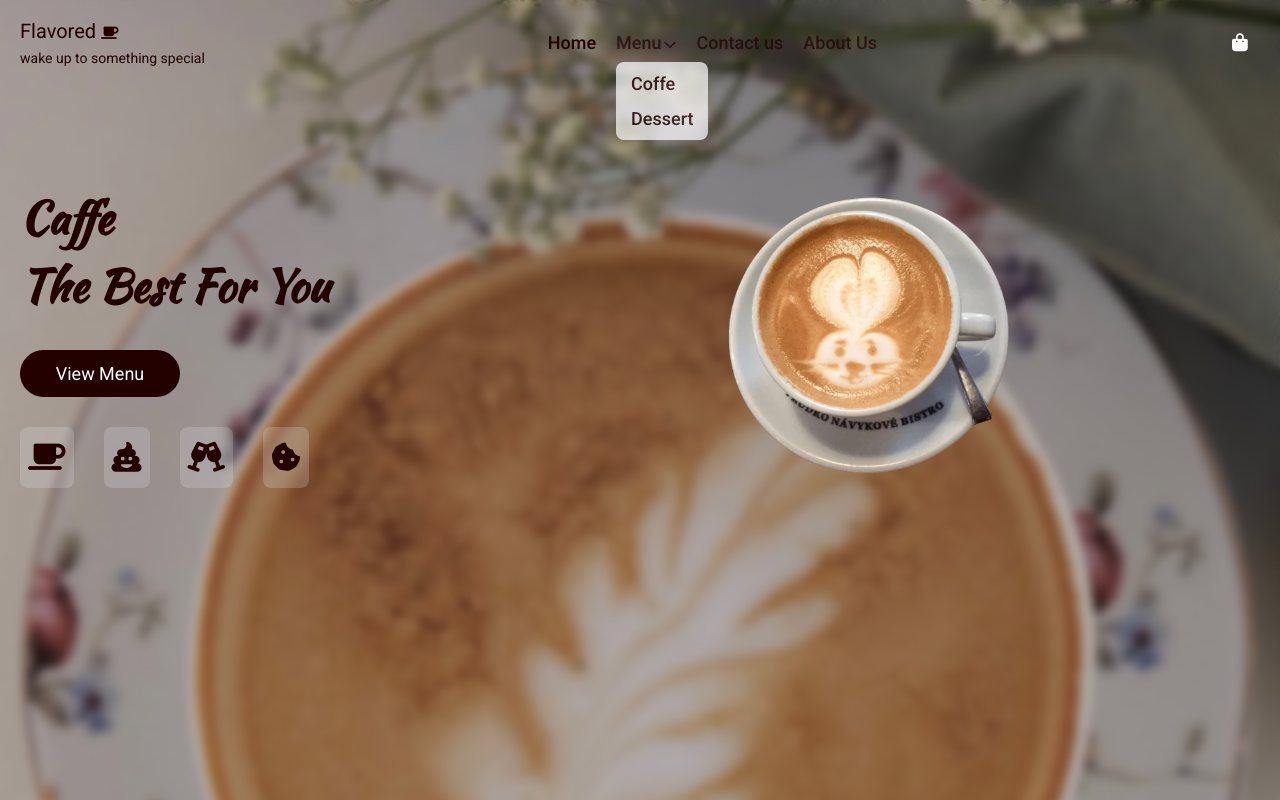
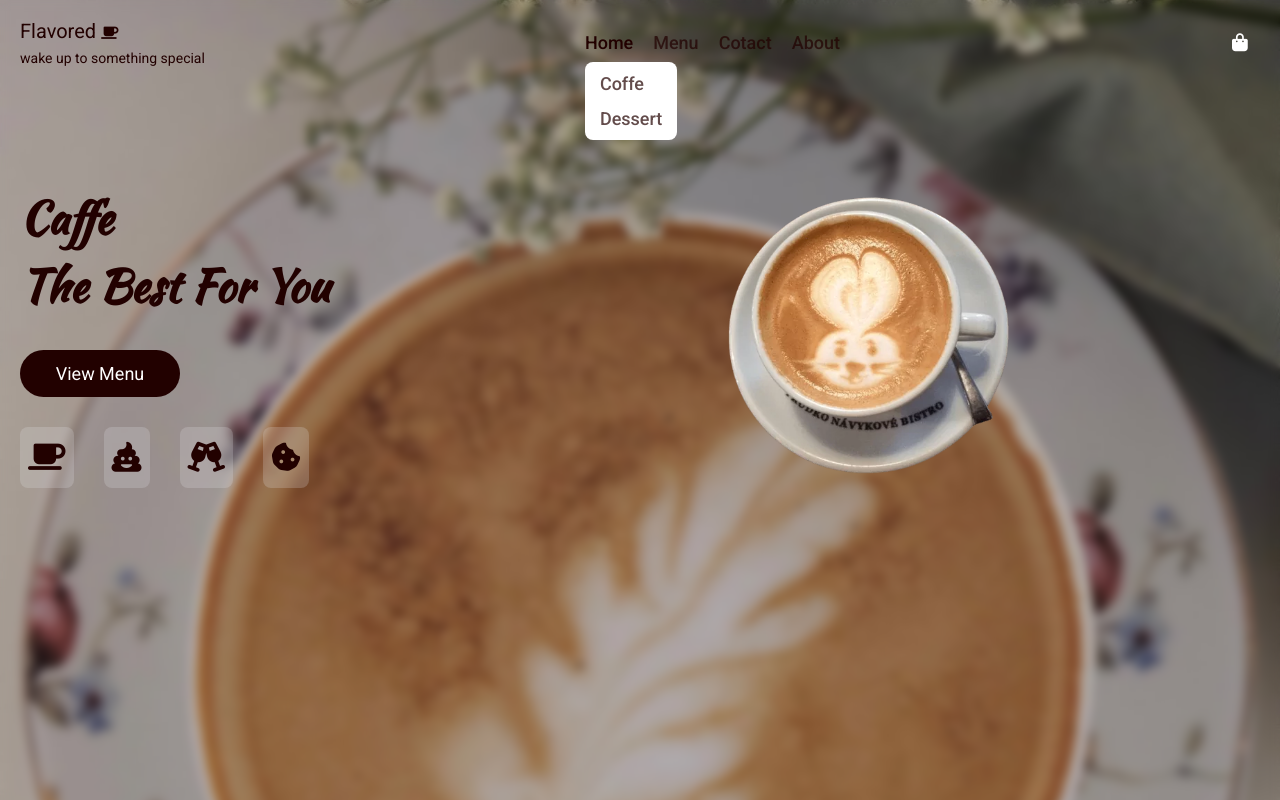
Before and after one commit to HodaNabeil/Caffe_Shop, a React (Create React App) app: page / in a window 1280 px wide. Shown: the top 800 px of the page. Built offline with nearby package versions, Linux system fonts and the light colour scheme; a web font is replaced by a local one.

Commit message:
hidden dessert

```diff
--- a/src/Components/Nav.jsx
+++ b/src/Components/Nav.jsx
@@ -1,67 +1,126 @@
+import { useState } from "react";
+import { Link } from "react-router-dom";
 
-import { useState } from 'react'
-import { Link } from 'react-router-dom';
+import "../style/header.css";
+function Nav() {
+  const [isVisible, setIsVisible] = useState(false);
 
+  const handleMouseEnter = () => {
+    setIsVisible(true);
+  };
 
+  const handleMouseLeave = () => {
+    setIsVisible(false);
+  };
 
-import '../style/header.css'
-function Nav() {
+  const [mobile, setMobile] = useState(false);
+  const [navOpen, setNavOpen] = useState(false);
+  const [activeLinkes, setActiveLinks] = useState("Home");
 
-
-  const [mobile ,setMobile] = useState(false);
-  const [navOpen , setNavOpen] =useState(false);
-  const [activeLinkes , setActiveLinks] = useState("Home");
-
-  function hundleActiveLiks (link) {
+  function hundleActiveLiks(link) {
     setActiveLinks(link);
-
   }
 
   function Toggle() {
-    setMobile((isopen)=> !isopen);
-    setNavOpen((navOpen) => !navOpen)
+    setMobile((isopen) => !isopen);
+    setNavOpen((navOpen) => !navOpen);
   }
-  const links =[
-  {name:'Home' ,to:'/' ,icon:  <i className="fa-solid fa-house"></i>},
-  {name:<>
-    <div className='main-menu'>
-      <span>Menu</span>
-      <i className="  ml-[2px]  inline-block text-[13px]  fa-solid fa-chevron-down"></i>
-    </div>
-    <ul className='menu-container '>
-      <li>
-        <Link  to={'/menu'}>Coffe</Link>
-      </li>
-      <li>
-        <Link  to="/dessert">Dessert</Link>
-      </li>
-    </ul>
-  </> },
-  {name:'Contact us ' , to: '/contact',icon:<i className="fa-regular fa-user"></i>},
-  {name:'About Us ' , to: '/about',icon:<i className="fa-regular fa-user"></i>},
-  ]
+console.log(isVisible)
   return (
-    <nav className=' flex   items-center  '>
-      <ul className={`nav-links ${navOpen ===true ? 'nav-links ' :' nav-links show '}`}>
-          {
-            links.map((link ,index) => {
-            return(
-            <li key={index} onClick={ ()=> hundleActiveLiks(link.name)}   >
-              <Link to={link.to}
-                className= {` nav-link ${activeLinkes === link.name ? 'active' : ' '}`}>
-                <span className='mobile-icon-nav'>{link.icon}</span>
-                {link.name}
-              </Link>
-            </li>
-            )
-            })
-          }
+    <nav className=" flex  items-center  ">
+      <ul
+        className={`nav-links ${
+          navOpen === true ? "nav-links " : " nav-links show "
+        }`}
+      >
+
+        <li
+          onClick={() => {
+            hundleActiveLiks("Home");
+          }}
+        >
+          <Link
+            className={` nav-link ${activeLinkes === "Home" ? "active" : " "}`}
+            to={"/home"}
+          >
+            Home
+          </Link>
+        </li>
+        <li
+              onMouseEnter={handleMouseEnter }
+              onMouseLeave={handleMouseLeave }
+
+        >
+          <Link
+            className={` nav-link ${activeLinkes === "Coffe" || activeLinkes === "Dessert" ? "active" : " "}`}
+          to={"/menu"}>Menu</Link>
+        </li>
+        <ul
+
+        className={` z-[50] menu-container  ${isVisible && "block" }`}
+
+        >
+          <li
+            onClick={() => {
+              hundleActiveLiks("Coffe");
+            }}
+          >
+            <Link
+              className={` nav-link ${
+                activeLinkes === "Coffe" ? "active" : " "
+              }`}
+              to={"/menu"}
+            >
+              Coffe
+            </Link>
+          </li>
+          <li
+            onClick={() => {
+              hundleActiveLiks("Dessert");
+            }}
+            className={` nav-link ${
+              activeLinkes === "Dessert" ? "active" : " "
+            }`}
+          >
+            <Link to="/dessert">Dessert</Link>
+          </li>
+        </ul>
+        <li
+          onClick={() => {
+            hundleActiveLiks("Contact");
+          }}
+        >
+          <Link
+            className={` nav-link ${
+              activeLinkes === "Contact" ? "active" : " "
+            }`}
+            to={"/contact"}
+          >
+            Cotact
+          </Link>
+        </li>
+        <li
+          onClick={() => {
+            hundleActiveLiks("About");
+          }}
+        >
+          <Link
+            className={` nav-link ${activeLinkes === "About" ? "active" : " "}`}
+            to={"/about"}
+          >
+            About
+          </Link>
+        </li>
       </ul>
-      <div   onClick={Toggle}>
-        <i className={`mobile-icon fa-solid ${mobile ?  '  fa-bars':' fa-xmark' }`}></i>
+      <div onClick={Toggle}>
+        <i
+          className={`mobile-icon fa-solid ${
+            mobile ? "  fa-bars" : " fa-xmark"
+          }`}
+        ></i>
       </div>
-  </nav>
-  )
+    </nav>
+  );
 }
 
-export default Nav
+export default Nav;
--- a/src/style/header.css
+++ b/src/style/header.css
@@ -69,6 +69,7 @@
   position: absolute;
   left: 0;
   top: 33px;
+  display: nones;
 }
 .menu-container a {
   margin: 8px 15px;
```
